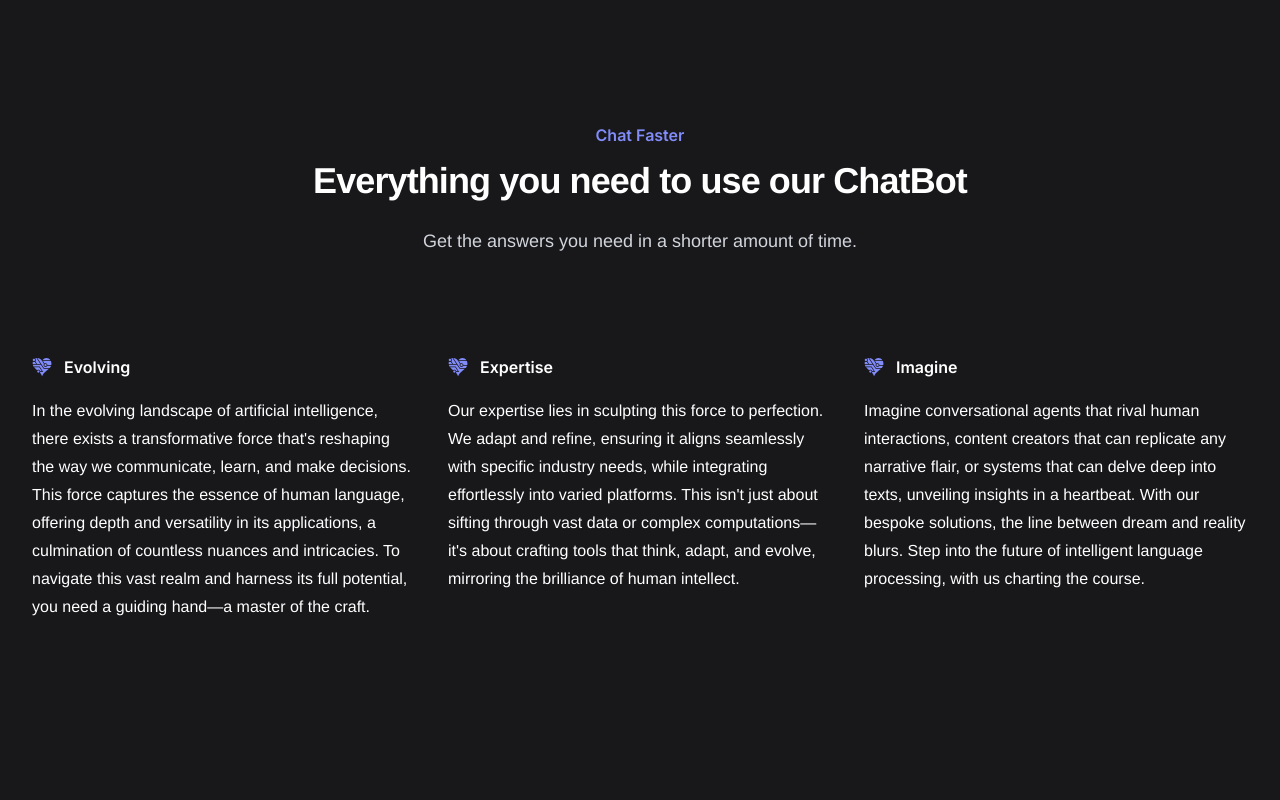
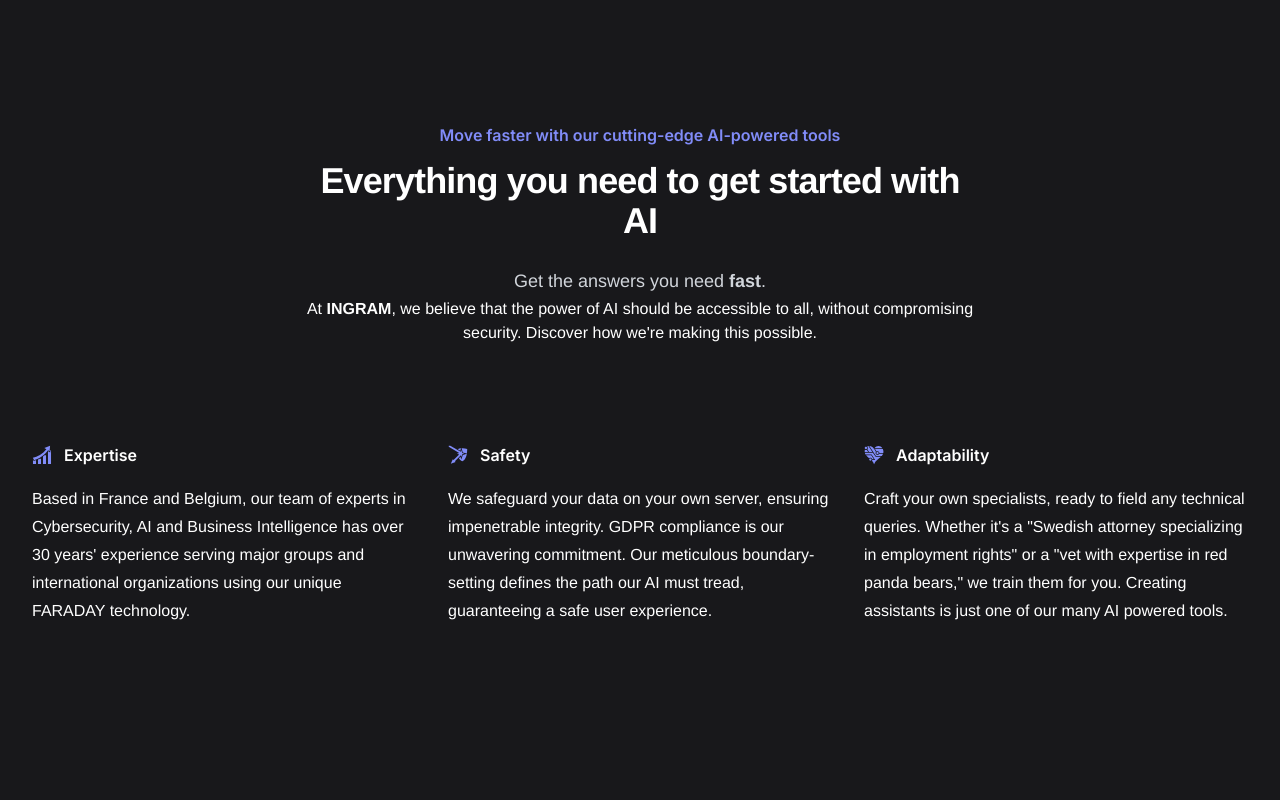
Before and after one commit to semlar/ingram.tech, a Next.js app: page / in a window 1280 px wide. Shown: the part 880-1680 px from the top of the page. Built offline with nearby package versions, Linux system fonts and the light colour scheme.

Commit message:
Rework homepage text with Pierre's suggestions

```diff
--- a/src/app/(pages)/(home)/sections/Content.tsx
+++ b/src/app/(pages)/(home)/sections/Content.tsx
@@ -5,10 +5,10 @@
 				<div className="mx-auto max-w-2xl gap-x-14 lg:mx-0 lg:flex lg:max-w-none lg:items-center">
 					<div className="w-full max-w-xl lg:shrink-0 xl:max-w-2xl">
 						<h1 className="text-4xl font-bold tracking-tight text-white sm:text-6xl">
-							We’re changing the way companies work...
+							We&apos;re changing the way companies work...
 						</h1>
 						<p className="relative mt-6 text-lg leading-8 text-gray-600 sm:max-w-md lg:max-w-none">
-							the adoption of AI chatbots in a company can result in cost
+							The adoption of AI chatbots in a company can result in cost
 							savings, improved customer service, enhanced efficiency, and
 							a competitive edge in a rapidly evolving business landscape.
 						</p>
--- a/src/app/(pages)/(home)/sections/Knowledge.tsx
+++ b/src/app/(pages)/(home)/sections/Knowledge.tsx
@@ -1,37 +1,21 @@
-import {GiTechnoHeart} from "react-icons/gi";
+import {GiProgression, GiShieldReflect, GiTechnoHeart} from "react-icons/gi";
 
 const features = [
 	{
-		name: "Evolving",
-		description: `In the evolving landscape of artificial intelligence, there
-        exists a transformative force that's reshaping the way we
-        communicate, learn, and make decisions. This force captures the
-        essence of human language, offering depth and versatility in its
-        applications, a culmination of countless nuances and
-        intricacies. To navigate this vast realm and harness its full
-        potential, you need a guiding hand—a master of the craft.`,
+		name: "Expertise",
+		description: `Based in France and Belgium, our team of experts in Cybersecurity, AI and Business Intelligence has over 30 years' experience serving major groups and international organizations using our unique FARADAY technology.`,
 		href: "#",
-		icon: GiTechnoHeart,
+		icon: GiProgression,
 	},
 	{
-		name: "Expertise",
-		description: `Our expertise lies in sculpting this force to perfection. We
-        adapt and refine, ensuring it aligns seamlessly with specific
-        industry needs, while integrating effortlessly into varied
-        platforms. This isn't just about sifting through vast data or
-        complex computations—it's about crafting tools that think,
-        adapt, and evolve, mirroring the brilliance of human intellect.`,
+		name: "Safety",
+		description: `We safeguard your data on your own server, ensuring impenetrable integrity. GDPR compliance is our unwavering commitment. Our meticulous boundary-setting defines the path our AI must tread, guaranteeing a safe user experience.`,
 		href: "#",
-		icon: GiTechnoHeart,
+		icon: GiShieldReflect,
 	},
 	{
-		name: "Imagine",
-		description: `Imagine conversational agents that rival human interactions,
-        content creators that can replicate any narrative flair, or
-        systems that can delve deep into texts, unveiling insights in a
-        heartbeat. With our bespoke solutions, the line between dream
-        and reality blurs. Step into the future of intelligent language
-        processing, with us charting the course.`,
+		name: "Adaptability",
+		description: `Craft your own specialists, ready to field any technical queries. Whether it's a "Swedish attorney specializing in employment rights" or a "vet with expertise in red panda bears," we train them for you. Creating assistants is just one of our many AI powered tools.`,
 		href: "#",
 		icon: GiTechnoHeart,
 	},
@@ -43,13 +27,18 @@
 			<div className="mx-auto max-w-7xl px-6 lg:px-8">
 				<div className="mx-auto max-w-2xl lg:text-center">
 					<h2 className="text-base font-semibold leading-7 text-indigo-400">
-						Chat Faster
+						Move faster with our cutting-edge AI-powered tools
 					</h2>
 					<p className="mt-2 text-3xl font-bold tracking-tight text-white sm:text-4xl">
-						Everything you need to use our ChatBot
+						Everything you need to get started with AI
 					</p>
 					<p className="mt-6 text-lg leading-8 text-gray-300">
-						Get the answers you need in a shorter amount of time.
+						Get the answers you need <b>fast</b>.
+					</p>
+					<p>
+						At <b>INGRAM</b>, we believe that the power of AI should be
+						accessible to all, without compromising security. Discover how
+						we&apos;re making this possible.
 					</p>
 				</div>
 				<div className="mx-auto mt-16 max-w-2xl sm:mt-20 lg:mt-24 lg:max-w-none">
```
